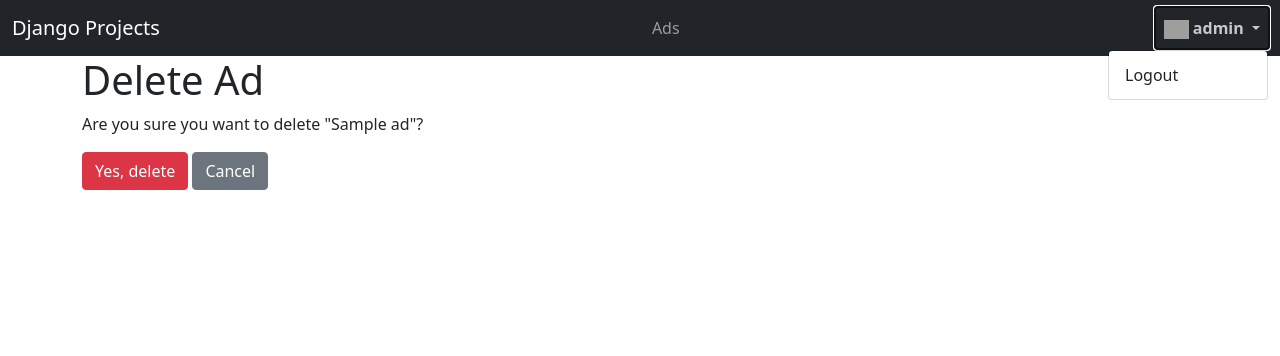
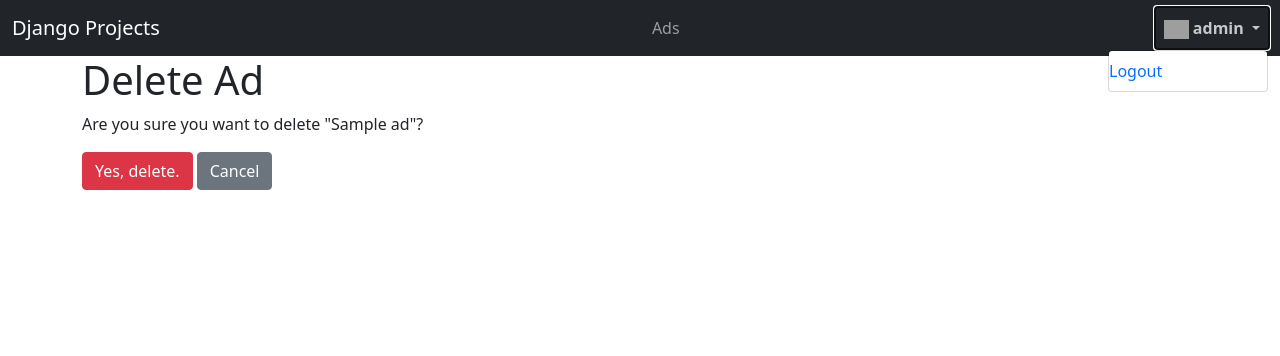
Before and after one commit to ece-mohammad/polls-plus, a Django app: page /ads/ad/1/delete/ in a window 1280 px wide, after a click on "admin". Shown: the top 356 px of the page. Run offline with Django 5.2, Linux system fonts and the light colour scheme; a user stored in the database is signed in; tables that the repository leaves empty hold one stand-in row (values such as "Sample post"); some libraries are stand-ins or nearby versions; grey boxes are pictures that could not be loaded.

Commit message:
- Fixed typo in ads/ad_confirm_delete.html template - Added logout using GET method (required to pass the assignment for   week#5 )

```diff
--- a/pollsplus/ads/templates/ads/ad_confirm_delete.html
+++ b/pollsplus/ads/templates/ads/ad_confirm_delete.html
@@ -6,7 +6,7 @@
   <form method="post">
     {% csrf_token %}
     <p>Are you sure you want to delete "{{ ad.title }}"?</p>
-    <button type="submit" class="btn btn-danger">Yes, delete</button>
+    <button type="submit" class="btn btn-danger">Yes, delete.</button>
     <a href="{% url 'ads:ad_details' pk=ad.id %}"  class="btn btn-secondary">Cancel</a>
   </form>
 </div>
--- a/pollsplus/pollsplus/urls.py
+++ b/pollsplus/pollsplus/urls.py
@@ -19,6 +19,7 @@ from django.conf import settings
 from django.conf.urls.static import static
 from django.contrib import admin
 from django.urls import path, include
+from .views import custom_logout
 
 
 urlpatterns = [
@@ -30,6 +31,7 @@ urlpatterns = [
     path("cats/", include("cats.urls")),
     path("ads/", include("ads.urls")),
     path("shrt/", include("short_url.urls")),
+    path("accounts/logout/", custom_logout, name="custom_logout"),
     path("accounts/", include("django.contrib.auth.urls")),
 ]
 
--- a/pollsplus/templates/base.html
+++ b/pollsplus/templates/base.html
@@ -54,10 +54,7 @@
           </a>
           <ul class="dropdown-menu dropdown-menu-end" aria-labelledby="navbarDropdown">
             <li>
-              <form action="{% url 'logout' %}?next={{ request.get_full_path }}" method="post">
-                <button type="submit" class="dropdown-item">Logout</button>
-                {% csrf_token %}
-              </form>
+                <a  href="{% url 'custom_logout' %}?next={{ request.get_full_path }}" style="text-decoration: none;">Logout</a>
             </li>
           </ul>
         </li>
```
Also changed, not shown: pollsplus/pollsplus/views.py (+14 -0 lines).
